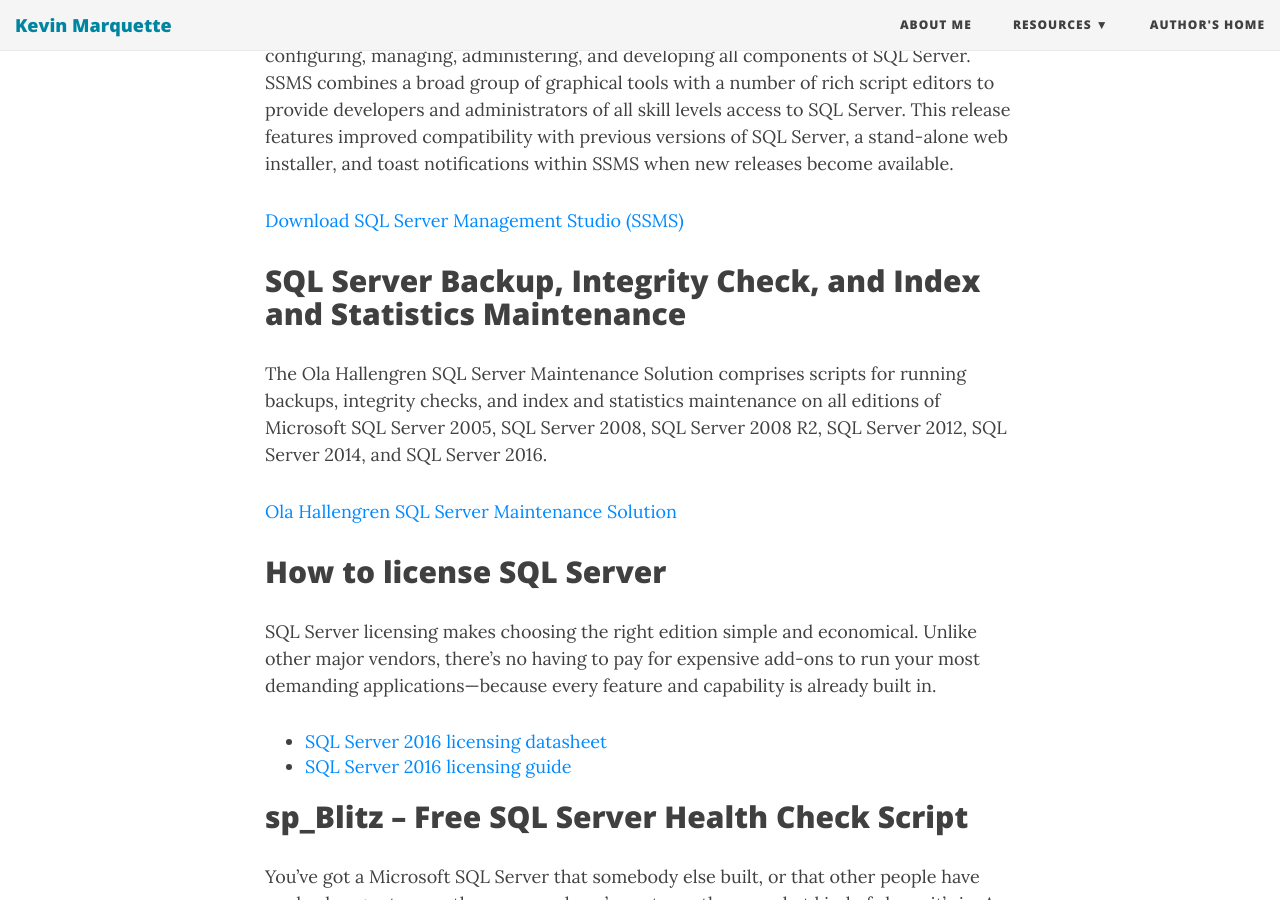
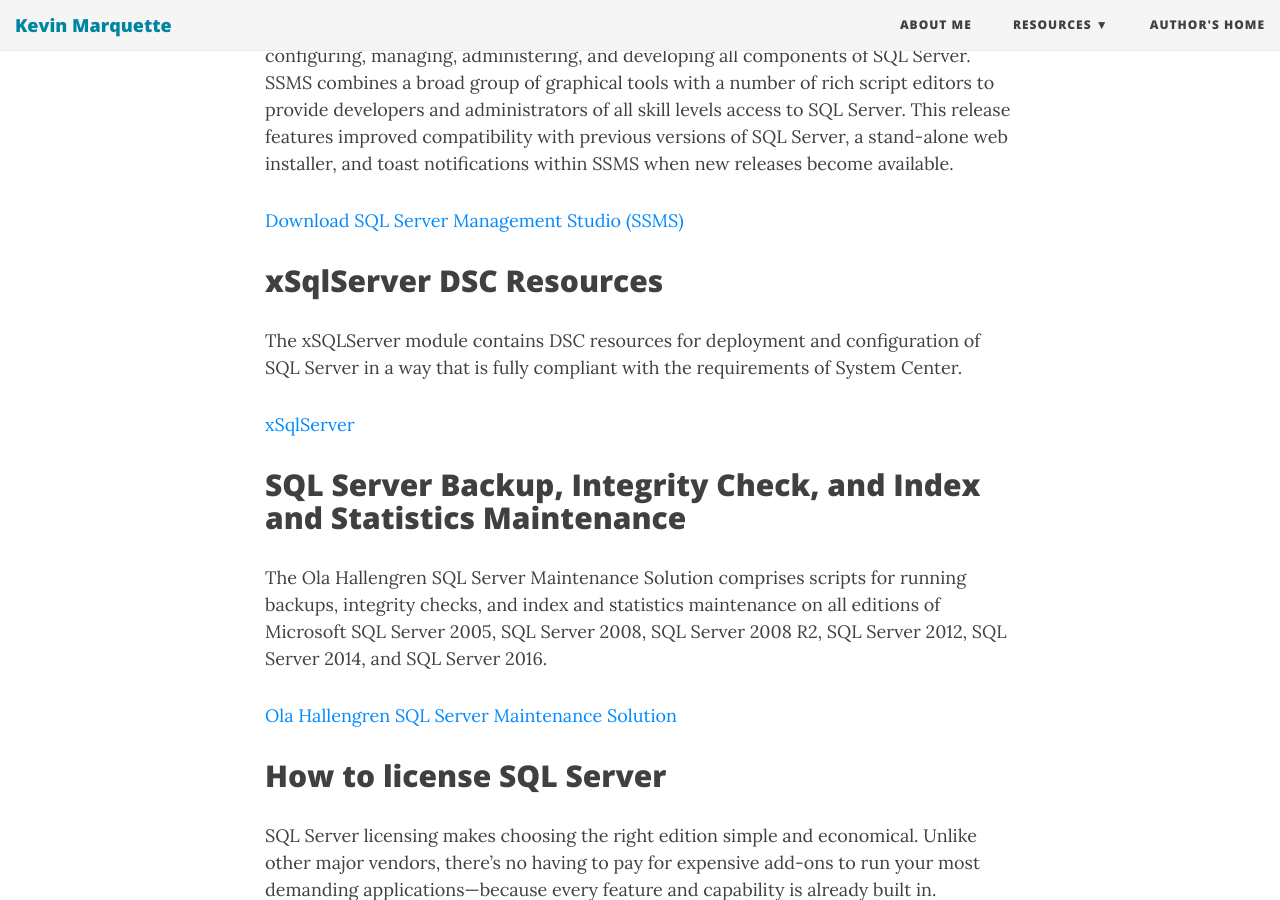
Before and after one commit to KevinMarquette/kevinmarquette.github.io, a Jekyll site: the page built from sql.md, in a window 1280 px wide and 900 px high, scrolled down 695 px. Built offline with Jekyll 4.4.1, drawn with Linux system fonts in a browser that asks for light colours; nearby versions of some CDN libraries.

Commit message:
added DSC resource for SQL

```diff
--- a/sql.md
+++ b/sql.md
@@ -17,6 +17,11 @@
 SQL Server Management Studio (SSMS) is an integrated environment for accessing, configuring, managing, administering, and developing all components of SQL Server. SSMS combines a broad group of graphical tools with a number of rich script editors to provide developers and administrators of all skill levels access to SQL Server. This release features improved compatibility with previous versions of SQL Server, a stand-alone web installer, and toast notifications within SSMS when new releases become available.
 
 [Download SQL Server Management Studio (SSMS)](https://msdn.microsoft.com/en-us/library/mt238290.aspx)
+
+## xSqlServer DSC Resources
+The xSQLServer module contains DSC resources for deployment and configuration of SQL Server in a way that is fully compliant with the requirements of System Center.
+
+[xSqlServer](https://github.com/PowerShell/xSQLServer)
 
 ## SQL Server Backup, Integrity Check, and Index and Statistics Maintenance
 The Ola Hallengren SQL Server Maintenance Solution comprises scripts for running backups, integrity checks, and index and statistics maintenance on all editions of Microsoft SQL Server 2005, SQL Server 2008, SQL Server 2008 R2, SQL Server 2012, SQL Server 2014, and SQL Server 2016.
```
